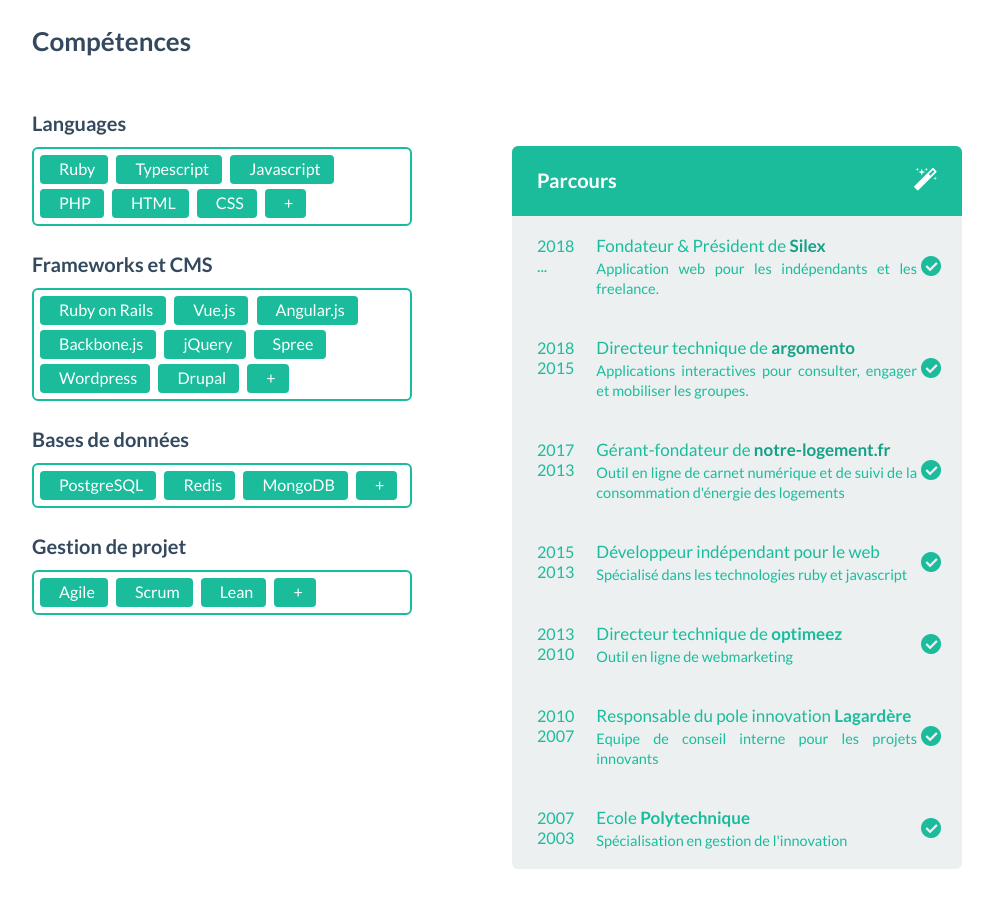
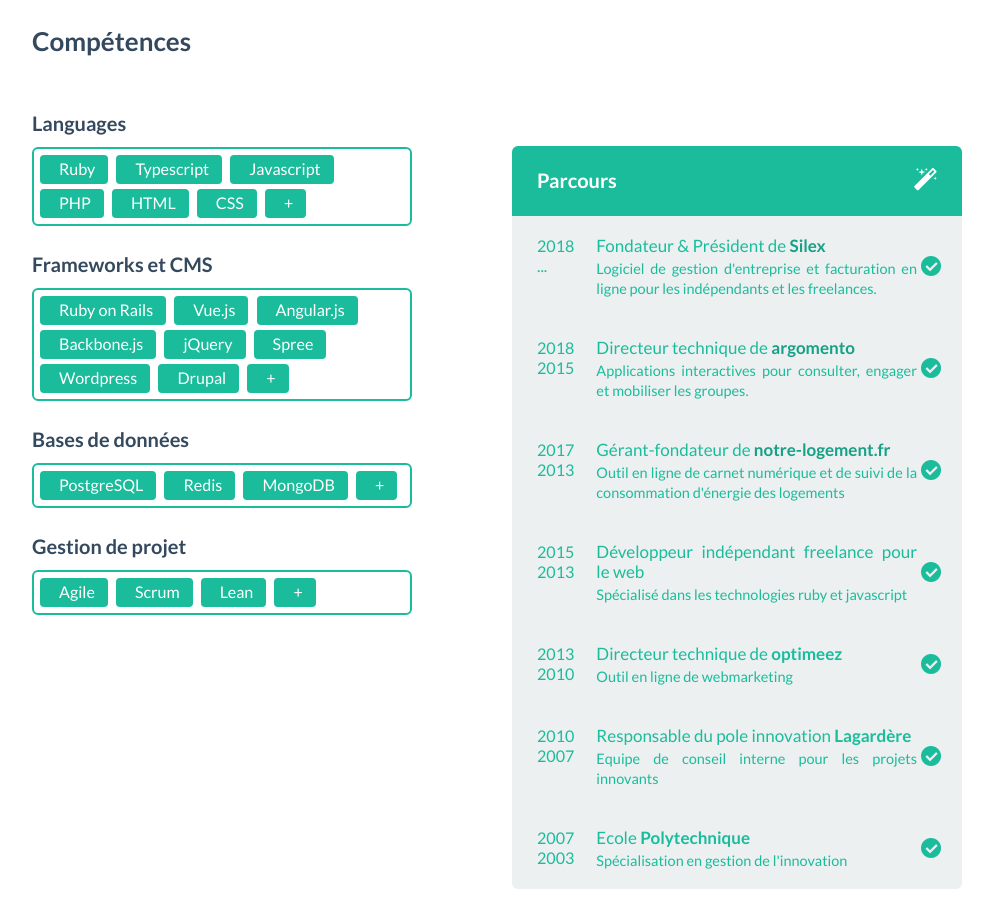
Before and after one commit to arambert/arambert.github.io, a Jekyll site: the page built from index.html, in a window 1280 px wide and 900 px high, scrolled down 1096 px. Shown: the whole window, without its empty margins (138-1131 px from the left). Built offline with Jekyll 4.4.1, drawn with Linux system fonts in a browser that asks for light colours.

Commit message:
Update competences.html

```diff
--- a/_includes/competences.html
+++ b/_includes/competences.html
@@ -54,7 +54,7 @@
             <h4 class="todo-name">
               Fondateur & Président de <strong><a href='https://silex.pro/fr/'>Silex</a></strong>
             </h4>
-            Application web pour les indépendants et les freelance.
+            Logiciel de gestion d'entreprise et facturation en ligne pour les indépendants et les freelances.
           </div>
         </li>
 	<li class="todo-done">
```
Also changed, not shown: other parts of _includes/competences.html (+1 -1 lines).
